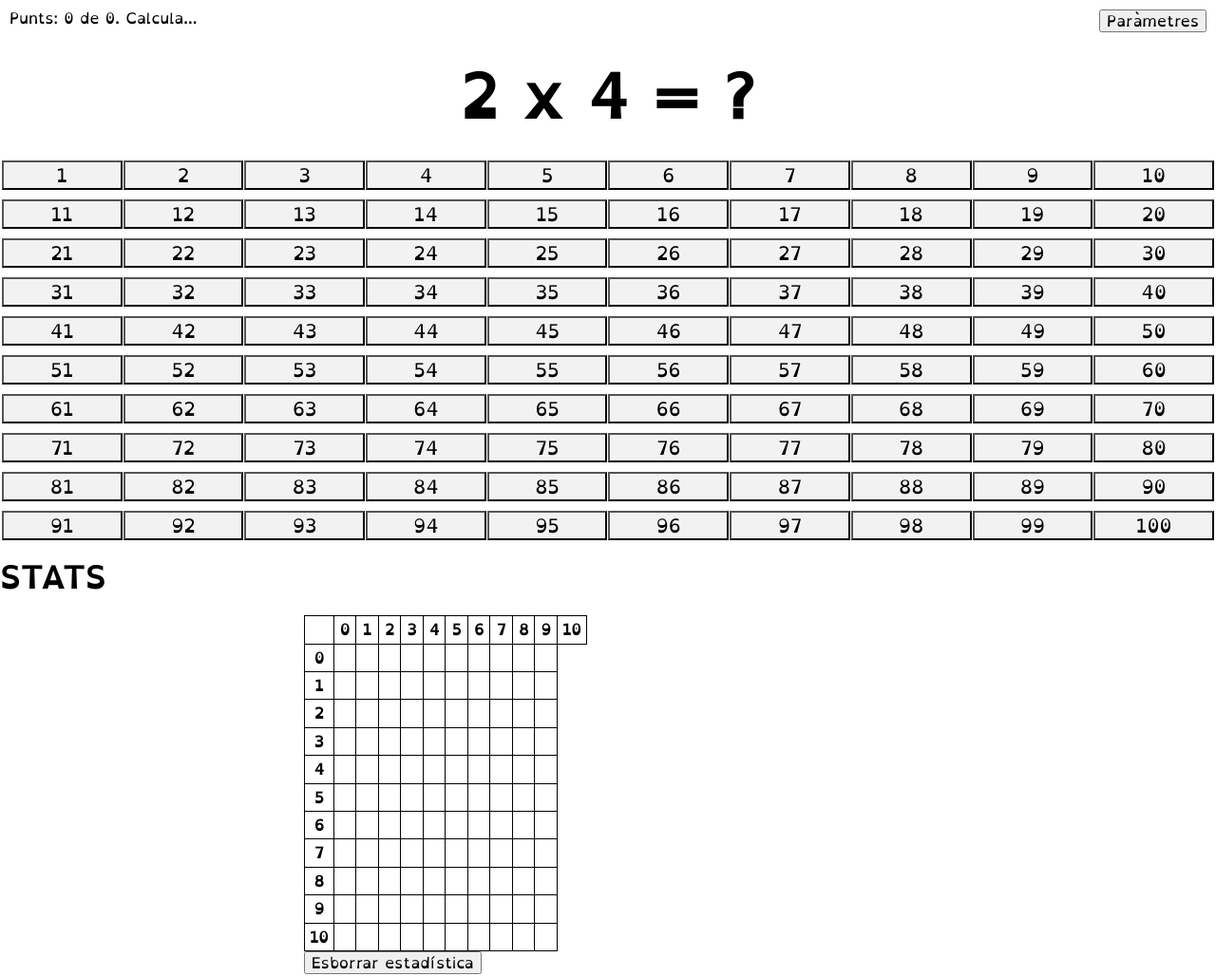
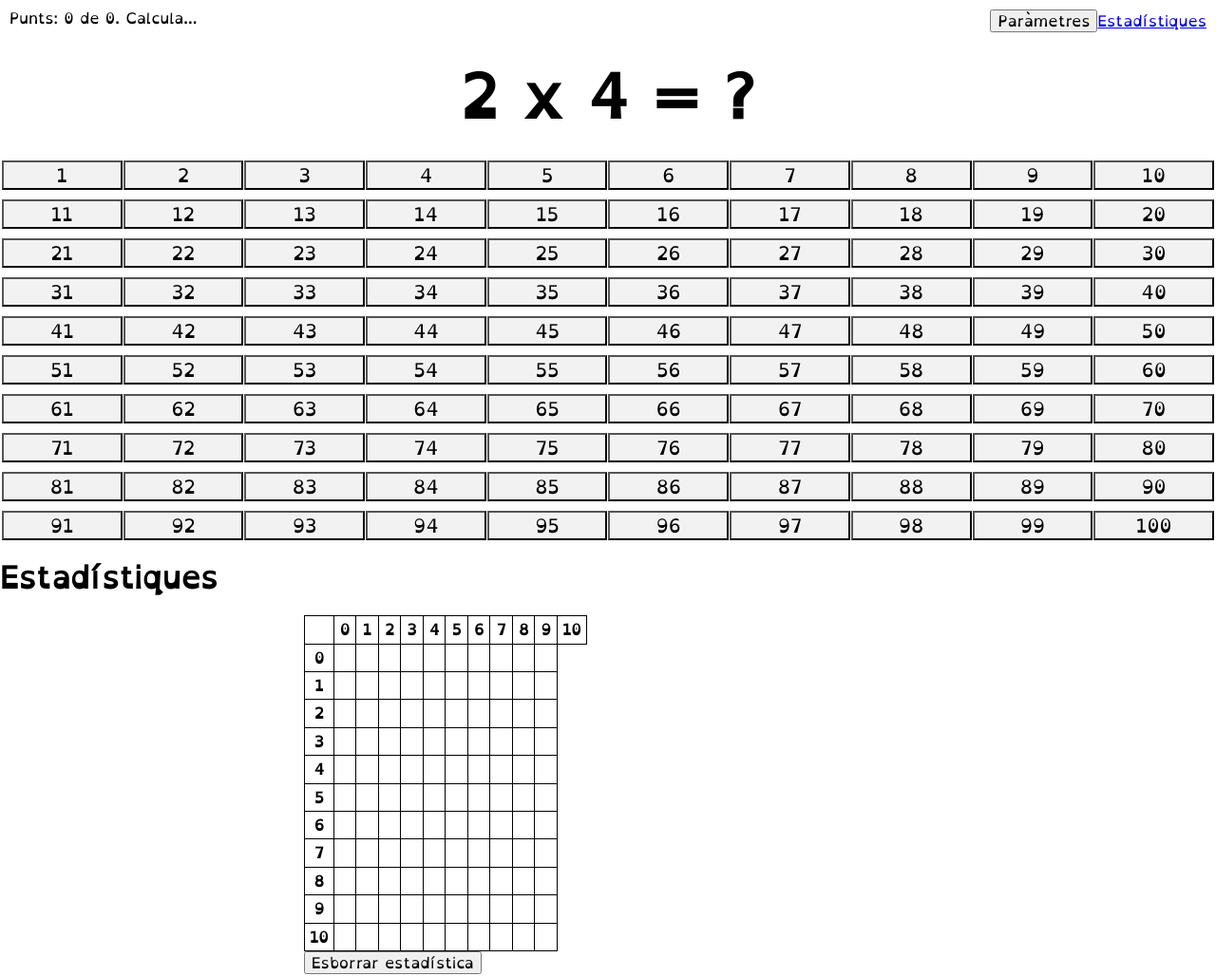
Before and after one commit to ermengolbota/taules, a plain HTML site: page index.html in a window 1280 px wide. Shown: the whole page at 95% size. Drawn offline with nearby package versions, Linux system fonts and the light colour scheme.

Commit message:
Enllaç a les estadístiques del peu de pàgina

```diff
--- a/index.html
+++ b/index.html
@@ -22,6 +22,9 @@
     <div id="app">
         <div id="pistes">
             <button @click="mostrarParametres = true">Paràmetres</button>
+
+            <a href="#stats">Estadístiques</a>
+
         </div>
 
         <p id="estadistiques">Punts: {{encerts}} de {{intents}}. <span id="missatge" ref="missatge">{{ message }}</span>
@@ -57,7 +60,8 @@
         <!-- Permet configurar l'aplicació-->
         <div id="mostrarParametres" class="finestraResposta" v-show="mostrarParametres">
             <div>
-                <label for="usuariVolPistes">Pistes? </label>
+                <label for="usuariVolPistes" title="Marcarà en verd els valors de la taula multiplicar.">Pistes?
+                </label>
                 <input type="checkbox" id="usuariVolPistes" name="usuariVolPistes" v-model="usuariVolPistes">
 
                 <br>
@@ -98,7 +102,7 @@
         </div>
 
         <!-- Estadística -->
-        <h1>STATS</h1>
+        <h1>Estadístiques</h1>
         <div id="stats">
             <table class="heatmap-table">
                 <thead>
@@ -316,7 +320,7 @@
                         this.currentTime = Math.floor((Date.now() - this.startTime) / 1000);
                     }
                 },
-                inicialitzarEstadistica(){
+                inicialitzarEstadistica() {
                     for (let i = 0; i < 11; i++) {
                         this.estadistica[i] = [0, 0, 0, 0, 0, 0, 0, 0, 0, 0];
                     }
```
